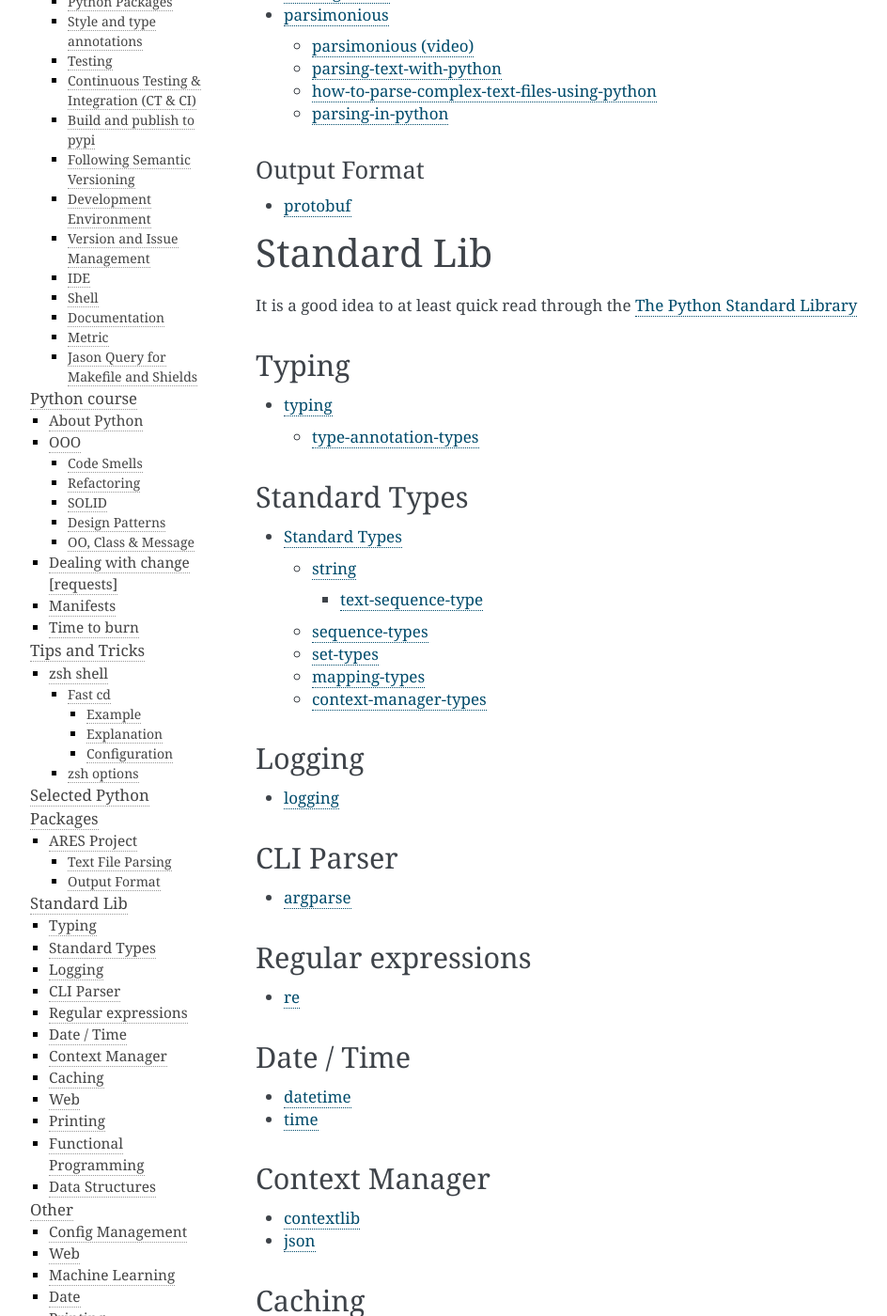
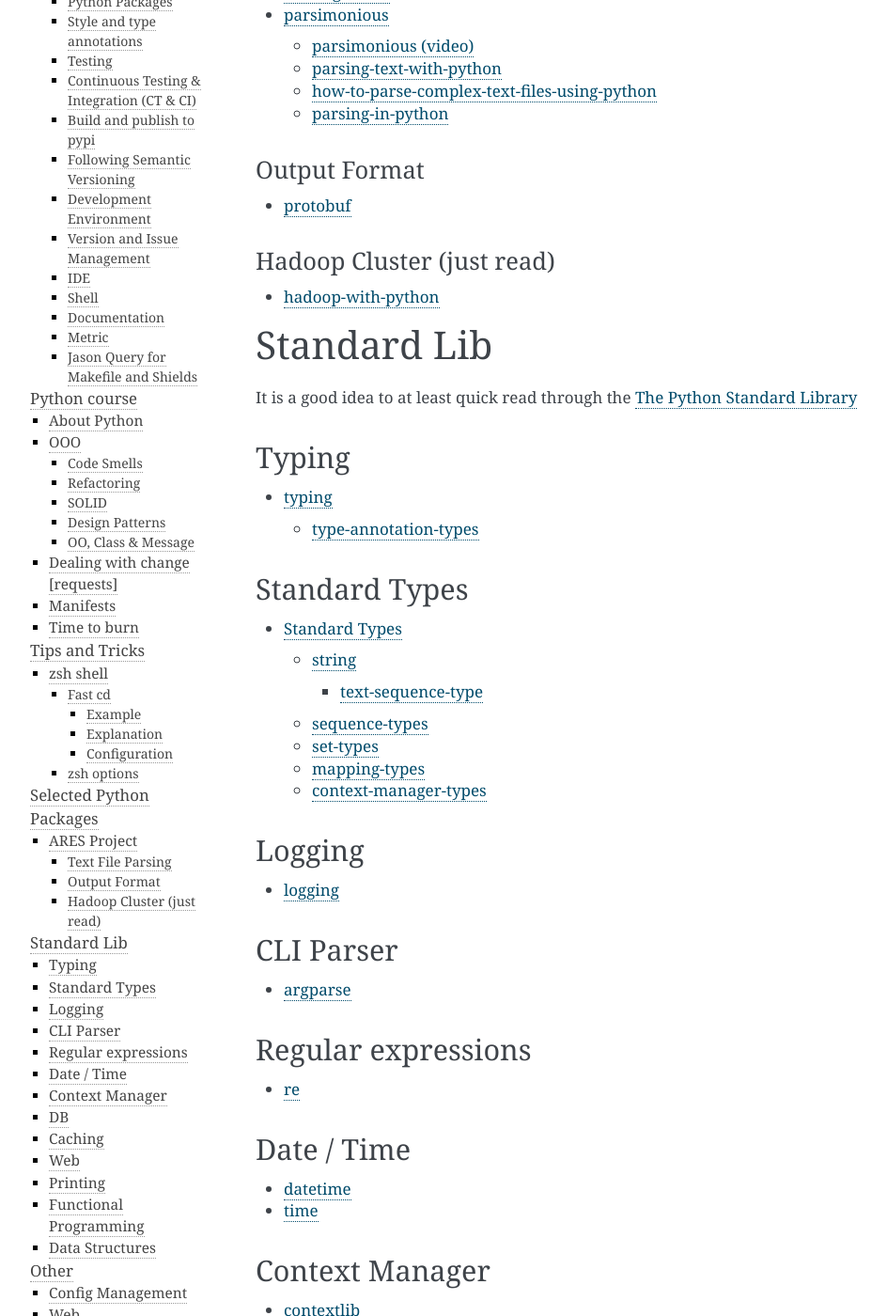
Before and after one commit to cruisen/cli-calc, a Sphinx documentation site: the page built from docs/extras/packages.md, in a window 1280 px wide and 1400 px high, scrolled down 293 px. Shown: the whole window at 94% size, without its empty margins (148-1092 px from the left). Built offline with Sphinx 7.4.7, drawn with Linux system fonts in a browser that asks for light colours; some of the changed text lies outside the part shown.

Commit message:
adds hadoop

```diff
--- a/docs/extras/packages.md
+++ b/docs/extras/packages.md
@@ -12,6 +12,10 @@ Curated List by Nikolai von Krusenstiern
 
 ### Output Format
 - [protobuf](https://pypi.org/project/protobuf/)
+
+### Hadoop Cluster (just read)
+- [hadoop-with-python](https://www.oreilly.com/content/hadoop-with-python/)
+
 
 # Standard Lib
 It is a good idea to at least quick read through the [The Python Standard Library](https://docs.python.org/3/library/)
@@ -45,6 +49,9 @@ It is a good idea to at least quick read through the [The Python Standard Librar
 ## Context Manager
 - [contextlib](https://docs.python.org/3/library/contextlib.html)
 - [json](https://docs.python.org/3/library/json.html)
+
+## DB
+- [sqlite3](https://docs.python.org/3/library/sqlite3.html)
 
 ## Caching
 - [lru_cache](https://docs.python.org/3/library/functools.html#functools.lru_cache)
```
Also changed, not shown: other parts of docs/extras/packages.md (+2 -0 lines).
